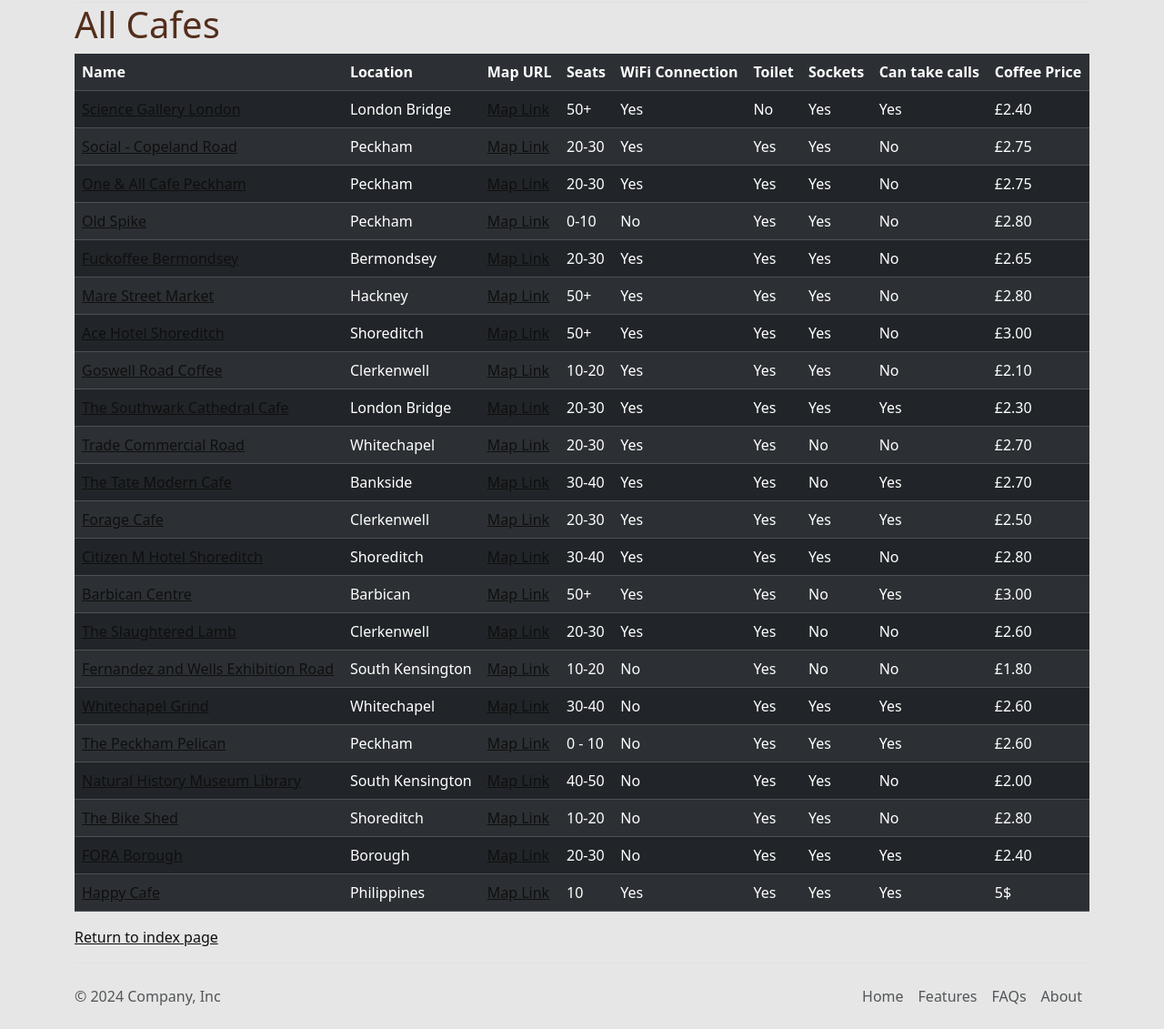
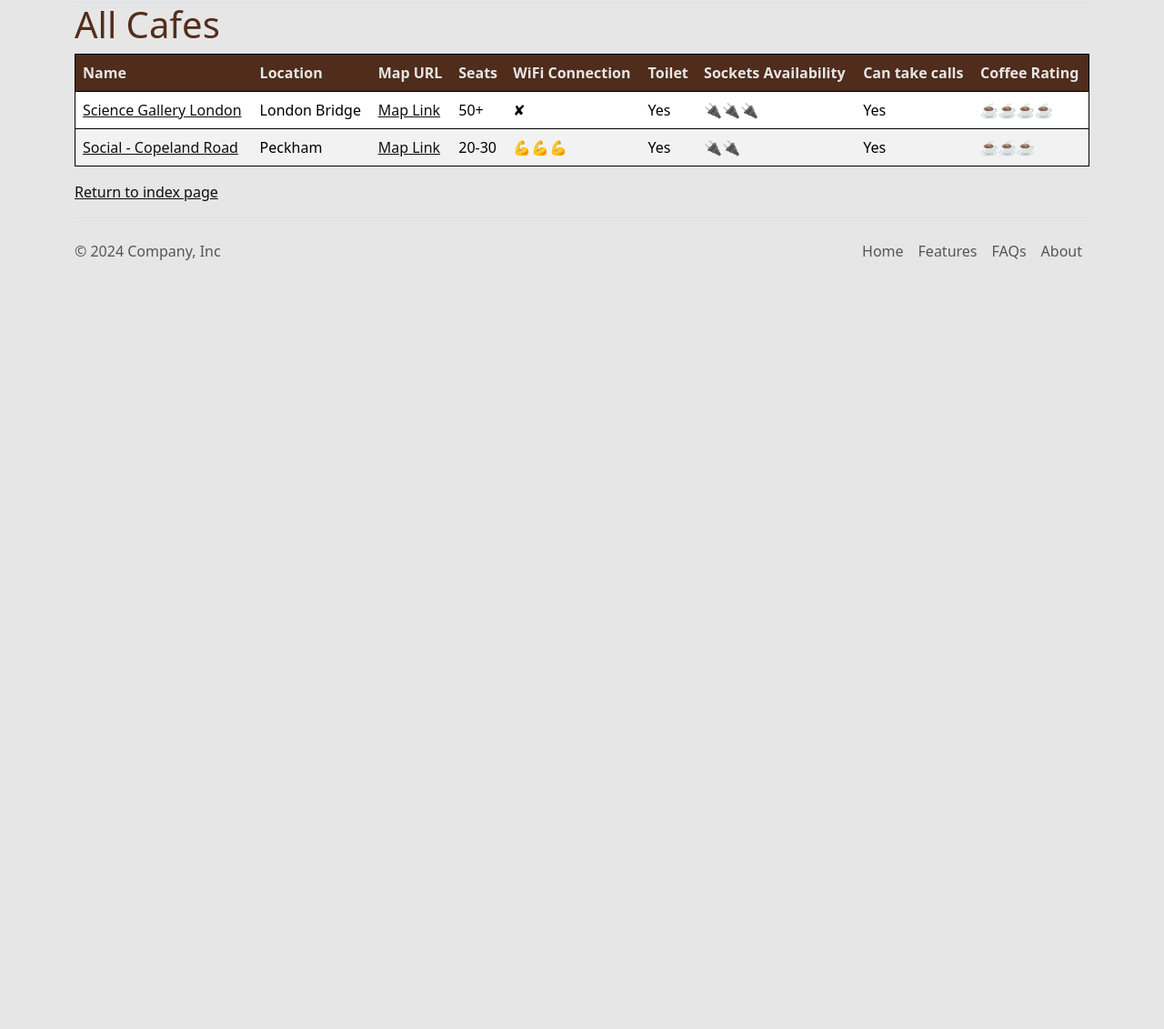
Before and after one commit to thronejsc/Coffee-Wifi-Website, a Flask app: page /all in a window 1280 px wide. Shown: the part 70-1201 px from the top of the page at 91% size. After the commit the page ends 356 px from the top, so only its background shows below. Run offline with Flask 3, Linux system fonts and the light colour scheme; data comes from the database, SQL or seed files in the repository; some libraries are stand-ins or nearby versions.

Commit message:
Enhanced Cafe database and CafeForm for improved website data presentation.

```diff
--- a/main.py
+++ b/main.py
@@ -4,7 +4,7 @@ from sqlalchemy.orm import DeclarativeBase, Mapped, mapped_column
 from sqlalchemy import Integer, String, Boolean
 from flask_bootstrap import Bootstrap5
 from flask_wtf import FlaskForm
-from wtforms import StringField, SubmitField, SelectField
+from wtforms import StringField, SubmitField, SelectField, TextAreaField, BooleanField
 from wtforms.validators import DataRequired, URL
 import random
 
@@ -27,16 +27,19 @@ db.init_app(app)
 class Cafe(db.Model):
     id: Mapped[int] = mapped_column(Integer, primary_key=True)
     name: Mapped[str] = mapped_column(String(250), unique=True, nullable=False)
-    map_url: Mapped[str] = mapped_column(String(500), nullable=False)
-    img_url: Mapped[str] = mapped_column(String(500), nullable=False)
+    map_url: Mapped[str] = mapped_column(String(500), nullable=True)
+    img_url: Mapped[str] = mapped_column(String(500), nullable=True)
     location: Mapped[str] = mapped_column(String(250), nullable=False)
+    open_time: Mapped[str] = mapped_column(String(10), nullable=True)
+    closing_time: Mapped[str] = mapped_column(String(10), nullable=True)
     seats: Mapped[str] = mapped_column(String(250), nullable=False)
     has_toilet: Mapped[bool] = mapped_column(Boolean, nullable=False)
-    has_wifi: Mapped[bool] = mapped_column(Boolean, nullable=False)
-    has_sockets: Mapped[bool] = mapped_column(Boolean, nullable=False)
+    wifi_rating: Mapped[str] = mapped_column(String(1), nullable=False)
+    outlet_rating: Mapped[str] = mapped_column(String(1), nullable=False)
     can_take_calls: Mapped[bool] = mapped_column(Boolean, nullable=False)
-    coffee_price: Mapped[str] = mapped_column(String(250), nullable=True)
-# TODO: Add reviews, opening_time, closing time, and cafe desc
+    coffee_price: Mapped[str] = mapped_column(String(10), nullable=True)
+    coffee_rating: Mapped[str] = mapped_column(String(10), nullable=True)
+    cafe_desc: Mapped[str] = mapped_column(String(1000), nullable=True)
 
 
 with app.app_context():
@@ -44,10 +47,16 @@ with app.app_context():
 
 
 class CafeForm(FlaskForm):
-    cafe = StringField('Cafe name', validators=[DataRequired()])
-    location = StringField('Cafe location', validators=[URL()])
+    name = StringField('Cafe name', validators=[DataRequired()])
+    map_url = StringField('Map URL', validators=[URL()])
+    img_url = StringField('Image URL')
+    location = StringField('Cafe location', description='ex. City or Country', validators=[DataRequired()])
+    seats = StringField('Number of seats', description='ex. (10, 10-15, 20+ )', validators=[DataRequired()])
     open_time = StringField('Open time', description="ex. 11AM/1:30PM", validators=[DataRequired()])
     closing_time = StringField('Closing time', description="ex. 11AM/1:30PM", validators=[DataRequired()])
+    can_take_calls = BooleanField('Can Take Calls')
+    has_toilet = BooleanField('Has Toilet/Restroom')
+    coffee_price = StringField('Coffee price', description='Estimate or minimum price', validators=[DataRequired()])
     coffee_rating = SelectField(label="Coffee Rating",
                                 choices=[('1', '☕️'), ('2', '☕️☕️'), ('3', '☕️☕️☕️'), ('4', '☕️☕️☕️☕️'),
                                          ('5', '☕️☕️☕️☕️☕️')],
@@ -60,9 +69,9 @@ class CafeForm(FlaskForm):
                                 choices=[('1', '🔌'), ('2', '🔌🔌'), ('3', '🔌🔌🔌'), ('4', '🔌🔌🔌🔌'), ('5', '🔌🔌🔌🔌🔌'),
                                          ('0', '✘')],
                                 validators=[DataRequired()])
+    cafe_desc = TextAreaField(label='Cafe Description', validators=[DataRequired()])
     submit = SubmitField('Submit')
 
-    # TODO: Add 'has_toilet', 'can_take_calls', 'seats', 'map_url', 'img_url'
 
 # TODO: Make a form for reviews for a cafe
 
@@ -111,24 +120,22 @@ def all_cafe_json():
 
 
 @app.route('/all')
-def all_cafe():
+def all_cafes():
     # column_names = Cafe.__table__.columns.keys()
-    column_names = ['Name', 'Location', 'Map URL', 'Seats', 'WiFi Connection', 'Toilet', 'Sockets', 'Can take calls', 'Coffee Price']
+    column_names = ['Name', 'Location', 'Map URL', 'Seats', 'WiFi Connection', 'Toilet', 'Sockets Availability', 'Can take calls', 'Coffee Rating']
     all_cafes = db.session.execute(db.select(Cafe)).scalars().all()
     modified_cafes = []
     for cafe in all_cafes:
         modified_cafe = {
-            "id": cafe.id,
             "name": cafe.name,
             "map_url": cafe.map_url,
-            "img_url": cafe.img_url,
             "location": cafe.location,
             "seats": cafe.seats,
             "has_toilet": "Yes" if cafe.has_toilet else "No",
-            "has_wifi": "Yes" if cafe.has_wifi else "No",
-            "has_sockets": "Yes" if cafe.has_sockets else "No",
+            "wifi_rating": cafe.wifi_rating,
+            "outlet_rating": cafe.outlet_rating,
             "can_take_calls": "Yes" if cafe.can_take_calls else "No",
-            "coffee_price": cafe.coffee_price
+            "coffee_rating": cafe.coffee_rating
         }
         modified_cafes.append(modified_cafe)
 
@@ -138,30 +145,31 @@ def all_cafe():
 @app.route('/add', methods=['GET', 'POST'])
 def add_cafe():
     form = CafeForm()
-    # if form.validate_on_submit():
-    #     data = form.data
-    #     cafe_data = [data[i] for i in data]
-    #     with open('cafe-data.csv', 'a', encoding='utf-8') as csv_file:
-    #         for index in range(len(cafe_data[:-2])):
-    #             row = cafe_data[index]
-    #             if index == 0:
-    #                 csv_file.write(f"\n{row},")
-    #             elif index == len(cafe_data[:-2]) - 1:
-    #                 csv_file.write(f"{row}")
-    #             else:
-    #                 csv_file.write(f"{row},")
-    #     return redirect(url_for('cafes'))
+    if form.validate_on_submit():
+        new_cafe = Cafe(
+            name=form.name.data,
+            map_url=form.map_url.data,
+            img_url=form.img_url.data,
+            location=form.location.data,
+            open_time=form.open_time.data,
+            closing_time=form.closing_time.data,
+            seats=form.seats.data,
+            has_toilet=form.has_toilet.data,
+            wifi_rating=form.wifi_rating.data,
+            outlet_rating=form.outlet_rating.data,
+            can_take_calls=form.can_take_calls.data,
+            coffee_price=form.coffee_price.data,
+            coffee_rating=form.coffee_rating.data,
+            cafe_desc=form.cafe_desc.data
+        )
+        db.session.add(new_cafe)
+        db.session.commit()
+        return redirect(url_for("all_cafes"))
     return render_template('add.html', form=form)
 
 
 
 
-# When user wants to see a specific cafe
-# @app.route("/cafe/<int:cafe_id>", methods=["GET"])
-# def show_post(cafe_id):
-#     requested_cafe = db.get_or_404(Cafe, cafe_id)
-#
-#     return render_template("cafe.html", post=requested_cafe)
 
 
 if __name__ == '__main__':
--- a/static/css/styles.css
+++ b/static/css/styles.css
@@ -82,3 +82,38 @@ h1 {
 .form-label {
     color: #532E1C;
 }
+
+.form-check-label {
+    color: #532E1C;
+}
+
+#submit {
+    color: #532E1C;
+    background-color: #C5A880;
+}
+
+#submit:hover {
+    background-color: #0F0F0F;
+    border-color: #E6E6E6;
+    color: #E6E6E6;
+}
+
+.custom-table {
+        background-color: #C5A880;
+        color: #333;
+        border: 1px solid #000;
+}
+
+
+.custom-table th {
+    background-color: #532E1C;
+    color: #E6E6E6;
+}
+
+.custom-table tr {
+    background-color: #E6E6E6
+}
+
+.custom-table tr:hover {
+    background-color: #f5f5f5;
+}
--- a/templates/add.html
+++ b/templates/add.html
@@ -10,7 +10,7 @@
 
       {{ render_form(form) }}
 
-	  <p class="space-above"><a href="{{ url_for('all_cafe') }}">See all cafes</a></p>
+	  <p class="space-above"><a href="{{ url_for('all_cafes') }}">See all cafes</a></p>
 
     </div>
   </div>
--- a/templates/all_cafes.html
+++ b/templates/all_cafes.html
@@ -7,7 +7,7 @@
 
       <h1>All Cafes</h1>
 
-	  <table class="table table-dark table-striped table-hover">
+	  <table class="table table-striped table-hover custom-table">
 
           <tr>
               {% for column_name in column_names %}
@@ -23,11 +23,53 @@
               <td>{{ cafe.location }}</td>
               <td><a href="{{ cafe.map_url }}">Map Link </a></td>
               <td>{{ cafe.seats }}</td>
+              <td>
+                  {% if cafe.wifi_rating == '1' %}
+                        💪
+                  {% elif cafe.wifi_rating == '2' %}
+                        💪💪
+                  {% elif cafe.wifi_rating == '3' %}
+                        💪💪💪
+                  {% elif cafe.wifi_rating == '4' %}
+                        💪💪💪💪
+                  {% elif cafe.wifi_rating == '5' %}
+                        💪💪💪💪💪
+                  {% elif cafe.wifi_rating == '0' %}
+                        ✘
+                  {% endif %}
+              </td>
               <td>{{ cafe.has_toilet }}</td>
-              <td>{{ cafe.has_wifi }}</td>
-              <td>{{ cafe.has_sockets }}</td>
+              <td>
+                  {% if cafe.outlet_rating == '1' %}
+                        🔌
+                  {% elif cafe.outlet_rating == '2' %}
+                        🔌🔌
+                  {% elif cafe.outlet_rating == '3' %}
+                        🔌🔌🔌
+                  {% elif cafe.outlet_rating == '4' %}
+                        🔌🔌🔌🔌
+                  {% elif cafe.outlet_rating == '5' %}
+                        🔌🔌🔌🔌🔌
+                  {% elif cafe.outlet_rating == '0' %}
+                        ✘
+                  {% endif %}
+              </td>
               <td>{{ cafe.can_take_calls }}</td>
-              <td>{{ cafe.coffee_price }}</td>
+              <td>
+                  {% if cafe.coffee_rating == '1' %}
+                        ☕️
+                  {% elif cafe.coffee_rating == '2' %}
+                        ☕️☕️
+                  {% elif cafe.coffee_rating == '3' %}
+                        ☕️☕️☕️
+                  {% elif cafe.coffee_rating == '4' %}
+                        ☕️☕️☕️☕️
+                  {% elif cafe.coffee_rating == '5' %}
+                        ☕️☕️☕️☕️☕️
+                  {% elif cafe.coffee_rating == '0' %}
+                        ✘
+                  {% endif %}
+              </td>
 
           </tr>
           {% endfor %}
--- a/templates/index.html
+++ b/templates/index.html
@@ -6,7 +6,7 @@
       <p class="lead">Want to work in a cafe but need power and wifi?</p>
       <hr class="my-4">
       <p>You've found the right place! Checkout my collection of cafes with data on power socket availability, wifi speed and coffee quality.</p>
-        <a class="btn btn-custom btn-lg" href="#" role="button">Show Me!</a>
+        <a class="btn btn-custom btn-lg" href="{{ url_for('all_cafes') }}" role="button">Show Me!</a>
 
     </div>
 </div>
```
Also changed, not shown: instance/cafes.db.
